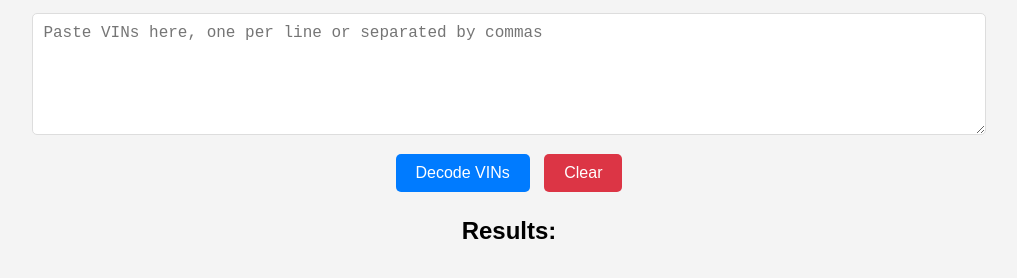
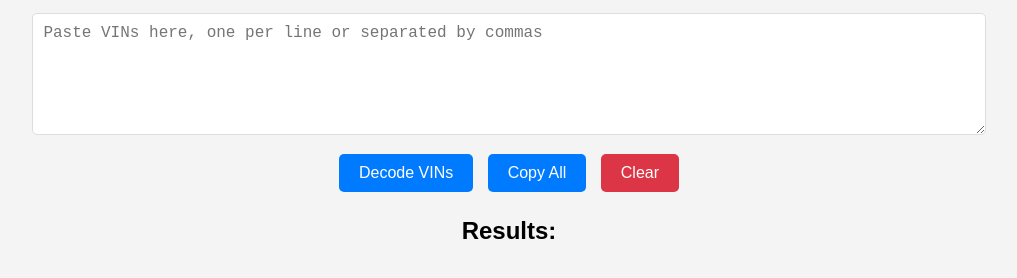
Before and after one commit to Jpowerss/vin-decoder-frontend, a plain HTML site: page index.html in a window 1280 px wide. Shown: the part 160-438 px from the top of the page, without its empty margins (131-1148 px from the left). Drawn offline with Linux system fonts and the light colour scheme.

Commit message:
Update index.html

```diff
--- a/index.html
+++ b/index.html
@@ -88,6 +88,7 @@
 
     <div class="button-container">
         <button class="decode-btn" onclick="decodeVINs()">Decode VINs</button>
+        <button class="decode-btn" onclick="copyAllVehicles()">Copy All</button>
         <button class="clear-btn" onclick="clearData()">Clear</button>
     </div>
 
@@ -196,7 +197,27 @@
             tempTextArea.select();
             document.execCommand("copy");
             document.body.removeChild(tempTextArea);
-            alert("Copied to clipboard: " + text);
+            // Removed the alert
+        }
+
+        // New function to copy all rows at once
+        function copyAllVehicles() {
+            const rows = document.querySelectorAll('#results-body tr');
+            let allData = [];
+
+            rows.forEach(row => {
+                const cells = row.querySelectorAll('td');
+                // Skip the first cell (which is the copy button)
+                let rowData = [];
+                for (let i = 1; i < cells.length; i++) {
+                    rowData.push(cells[i].innerText.trim());
+                }
+                allData.push(rowData.join(','));
+            });
+
+            if (allData.length > 0) {
+                copyToClipboard(allData.join('\n'));
+            }
         }
 
         function clearData() {
```
